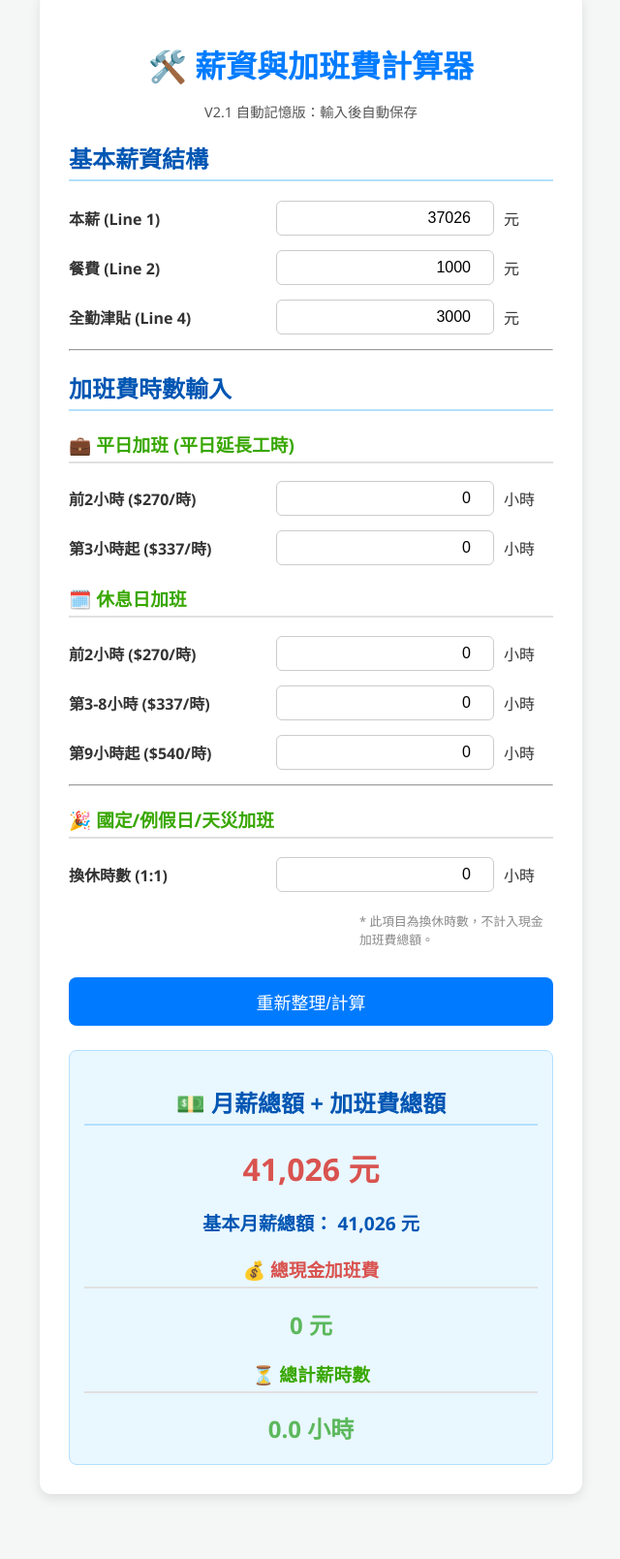
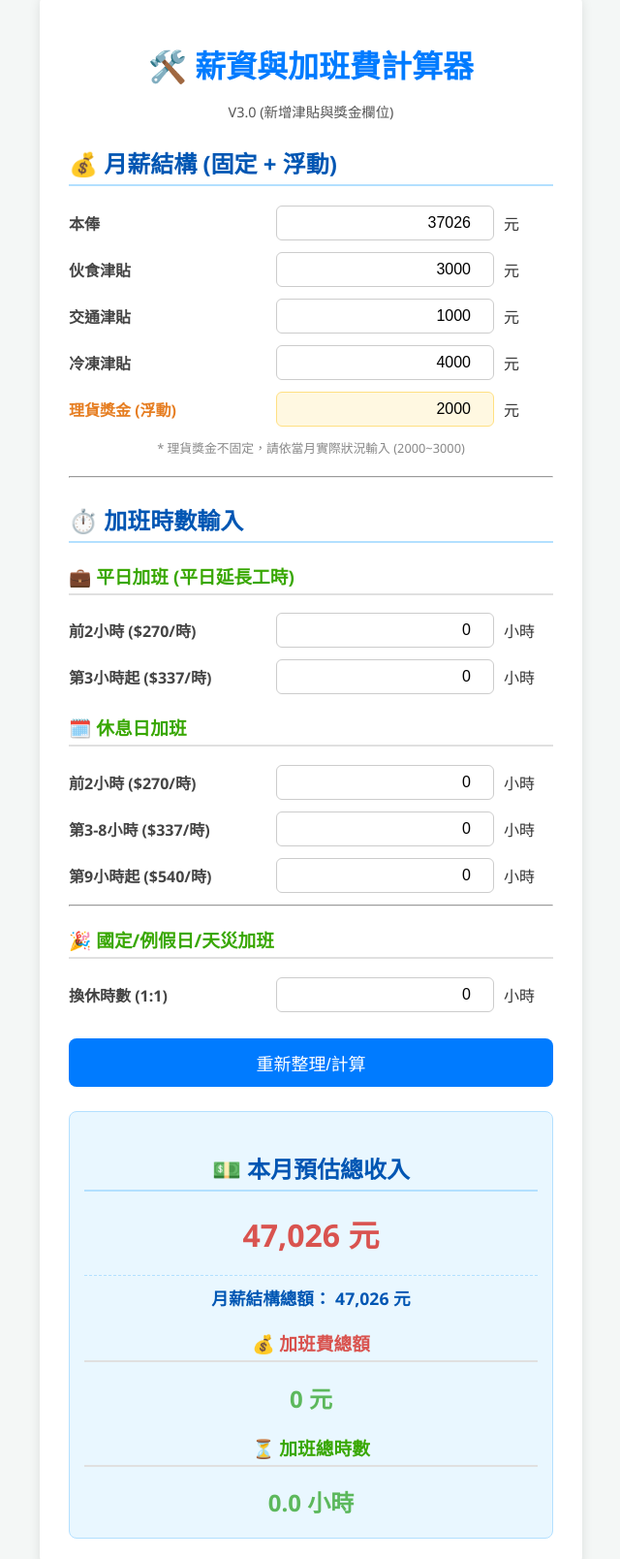
Before and after one commit to bluedream1831-collab/WORKphotos-windows, a plain HTML site: page index.html in a window 1280 px wide. Shown: the part 28-1636 px from the top of the page at 97% size, without its empty margins (319-959 px from the left). Before the commit the page ends 1589 px from the top, so only its background shows below. Drawn offline with Linux system fonts and the light colour scheme.

Commit message:
Update index.html

```diff
--- a/index.html
+++ b/index.html
@@ -3,7 +3,7 @@
 <head>
     <meta charset="UTF-8">
     <meta name="viewport" content="width=device-width, initial-scale=1.0">
-    <title>我的專屬加班費計算器 (V2.1)</title>
+    <title>我的專屬加班費計算器 (V3.0)</title>
     <style>
         body {
             font-family: 'Segoe UI', Tahoma, Geneva, Verdana, sans-serif;
@@ -36,7 +36,7 @@
             color: #0056b3;
             border-bottom: 2px solid #b3e0ff;
             padding-bottom: 5px;
-            margin-top: 20px;
+            margin-top: 25px;
         }
 
         h3 {
@@ -56,13 +56,14 @@
         .input-group {
             display: flex;
             align-items: center;
-            margin-bottom: 15px;
+            margin-bottom: 12px;
             gap: 10px;
         }
 
         label {
             flex-basis: 60%;
             font-weight: bold;
+            color: #444;
         }
 
         input[type="number"] {
@@ -84,7 +85,13 @@
             color: #888;
             flex-basis: 100%;
             margin-top: 5px;
-            margin-left: 60%;
+            margin-left: 0;
+            text-align: center;
+        }
+
+        .variable-highlight {
+            background-color: #fff8e1; /* 淡黃色背景強調浮動欄位 */
+            border: 1px solid #ffe082 !important;
         }
 
         button {
@@ -127,10 +134,12 @@
         }
 
         .monthly-pay-display {
-            font-size: 1.2em;
+            font-size: 1.1em;
             font-weight: bold;
             color: #0056b3;
             margin-top: 10px;
+            border-top: 1px dashed #b3e0ff;
+            padding-top: 10px;
         }
     </style>
 </head>
@@ -138,27 +147,38 @@
 
     <div class="calculator-container">
         <h1>🛠️ 薪資與加班費計算器</h1>
-        <p class="rate-note">V2.1 自動記憶版：輸入後自動保存</p>
+        <p class="rate-note">V3.0 (新增津貼與獎金欄位)</p>
 
-        <h2>基本薪資結構</h2>
+        <h2>💰 月薪結構 (固定 + 浮動)</h2>
         <div class="input-group">
-            <label for="baseSalary">本薪 (Line 1)</label>
+            <label for="baseSalary">本俸</label>
             <input type="number" id="baseSalary" value="37026" min="0">
             <span>元</span>
         </div>
         <div class="input-group">
-            <label for="mealAllowance">餐費 (Line 2)</label>
-            <input type="number" id="mealAllowance" value="1000" min="0">
+            <label for="mealAllowance">伙食津貼</label>
+            <input type="number" id="mealAllowance" value="3000" min="0">
             <span>元</span>
         </div>
         <div class="input-group">
-            <label for="fullAttendance">全勤津貼 (Line 4)</label>
-            <input type="number" id="fullAttendance" value="3000" min="0">
+            <label for="transportAllowance">交通津貼</label>
+            <input type="number" id="transportAllowance" value="1000" min="0">
             <span>元</span>
         </div>
+        <div class="input-group">
+            <label for="freezerAllowance">冷凍津貼</label>
+            <input type="number" id="freezerAllowance" value="4000" min="0">
+            <span>元</span>
+        </div>
+        <div class="input-group">
+            <label for="pickingBonus" style="color: #e67e22;">理貨獎金 (浮動)</label>
+            <input type="number" id="pickingBonus" value="2000" min="0" class="variable-highlight">
+            <span>元</span>
+        </div>
+        <div class="note">* 理貨獎金不固定，請依當月實際狀況輸入 (2000~3000)</div>
 
-        <hr>
-        <h2>加班費時數輸入</h2>
+        <hr style="margin-top: 20px;">
+        <h2>⏱️ 加班時數輸入</h2>
 
         <h3>💼 平日加班 (平日延長工時)</h3>
         <div class="input-group">
@@ -196,26 +216,23 @@
             <input type="number" id="holidayOT" value="0" min="0">
             <span>小時</span>
         </div>
-        <div class="input-group">
-            <span class="note"> * 此項目為換休時數，不計入現金加班費總額。</span>
-        </div>
 
-        <!-- 按鈕保留，但其實輸入數字即會自動計算 -->
+        <!-- 按鈕 -->
         <button onclick="calculateOT()">重新整理/計算</button>
 
         <div class="result-area">
-            <h2>💵 月薪總額 + 加班費總額</h2>
+            <h2>💵 本月預估總收入</h2>
             <p id="totalIncome">0 元</p>
 
             <div class="monthly-pay-display">
-                <span style="color:#0056b3;">基本月薪總額：</span>
+                <span style="color:#0056b3;">月薪結構總額：</span>
                 <span id="monthlyBasePay">0 元</span>
             </div>
 
-            <h3 style="color:#d9534f;">💰 總現金加班費</h3>
+            <h3 style="color:#d9534f;">💰 加班費總額</h3>
             <p id="totalPay" style="font-size:1.5em; margin-bottom: 5px;">0 元</p>
 
-            <h3>⏳ 總計薪時數</h3>
+            <h3>⏳ 加班總時數</h3>
             <p id="totalHours" style="font-size:1.5em; color: #5cb85c;">0 小時</p>
         </div>
     </div>
@@ -228,22 +245,24 @@
             HOLIDAY_OT: 0 // 換休
         };
 
-        // 所有輸入欄位的 ID 列表
+        // 所有輸入欄位的 ID 列表 (已更新為新版結構)
         const inputIds = [
-            'baseSalary', 'mealAllowance', 'fullAttendance',
+            'baseSalary', 'mealAllowance', 'transportAllowance', 'freezerAllowance', 'pickingBonus',
             'normalOT1', 'normalOT2',
             'dayOffOT1', 'dayOffOT2', 'dayOffOT3',
             'holidayOT'
         ];
 
         function calculateOT() {
-            // A. 取得基本薪資輸入值
+            // A. 取得月薪結構輸入值
             const baseSalary = parseFloat(document.getElementById('baseSalary').value) || 0;
             const mealAllowance = parseFloat(document.getElementById('mealAllowance').value) || 0;
-            const fullAttendance = parseFloat(document.getElementById('fullAttendance').value) || 0;
+            const transportAllowance = parseFloat(document.getElementById('transportAllowance').value) || 0;
+            const freezerAllowance = parseFloat(document.getElementById('freezerAllowance').value) || 0;
+            const pickingBonus = parseFloat(document.getElementById('pickingBonus').value) || 0;
 
-            // 計算基本月薪總額
-            const monthlyBasePay = Math.round(baseSalary + mealAllowance + fullAttendance);
+            // 計算月薪結構總額
+            const monthlyBasePay = Math.round(baseSalary + mealAllowance + transportAllowance + freezerAllowance + pickingBonus);
 
             // B. 取得加班時數輸入值
             const normalOT1 = parseFloat(document.getElementById('normalOT1').value) || 0;
@@ -253,7 +272,7 @@
             const dayOffOT3 = parseFloat(document.getElementById('dayOffOT3').value) || 0;
             const holidayOT = parseFloat(document.getElementById('holidayOT').value) || 0;
 
-            // C. 計算總現金加班費
+            // C. 計算總現金加班費 (費率固定)
             const payNormalOT = (normalOT1 * RATES.NORMAL_OT_1) + (normalOT2 * RATES.NORMAL_OT_2);
             const payDayOffOT = (dayOffOT1 * RATES.DAY_OFF_OT_1) +
                                 (dayOffOT2 * RATES.DAY_OFF_OT_2) +
@@ -262,10 +281,10 @@
 
             const totalPay = Math.round(payNormalOT + payDayOffOT + payHolidayOT);
 
-            // D. 計算總收入
+            // D. 計算總收入 (月薪 + 加班費)
             const totalIncome = monthlyBasePay + totalPay;
 
-            // E. 計算總計薪時數
+            // E. 計算總加班時數
             const totalHours = normalOT1 + normalOT2 + dayOffOT1 + dayOffOT2 + dayOffOT3;
 
             // F. 顯示結果
@@ -278,18 +297,18 @@
             saveData();
         }
 
-        // 儲存數據到 LocalStorage
+        // 儲存數據到 LocalStorage (使用新的 Key 避免與舊版衝突)
         function saveData() {
             const data = {};
             inputIds.forEach(id => {
                 data[id] = document.getElementById(id).value;
             });
-            localStorage.setItem('mySalaryCalcData_V2', JSON.stringify(data));
+            localStorage.setItem('mySalaryCalcData_V3', JSON.stringify(data));
         }
 
         // 載入數據
         function loadData() {
-            const savedData = localStorage.getItem('mySalaryCalcData_V2');
+            const savedData = localStorage.getItem('mySalaryCalcData_V3');
             if (savedData) {
                 const data = JSON.parse(savedData);
                 inputIds.forEach(id => {
@@ -307,7 +326,7 @@
 
         // 頁面載入時執行
         window.onload = function() {
-            loadData();    // 先載入舊資料
+            loadData();    // 先載入資料
             calculateOT(); // 再計算一次
         };
     </script>
```
